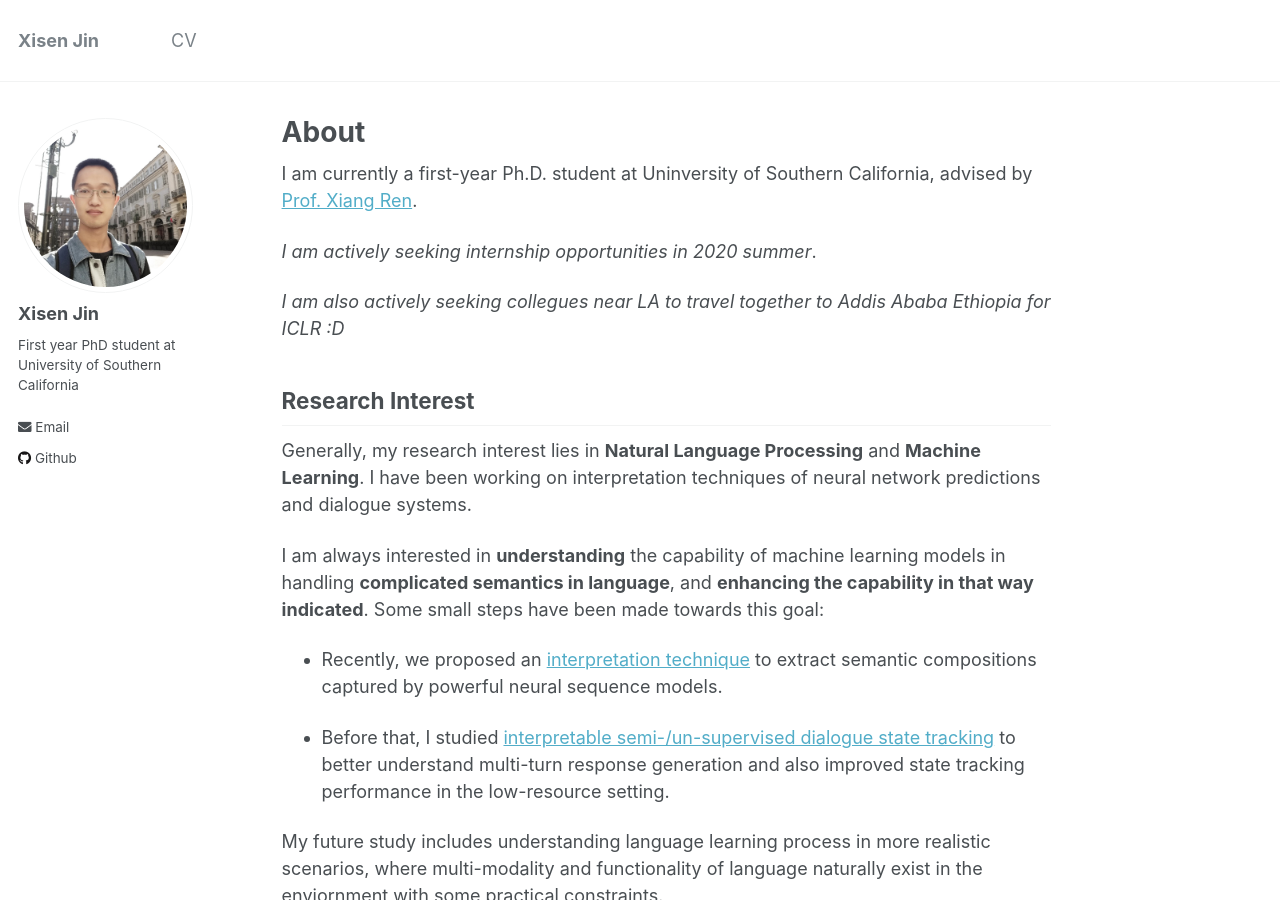
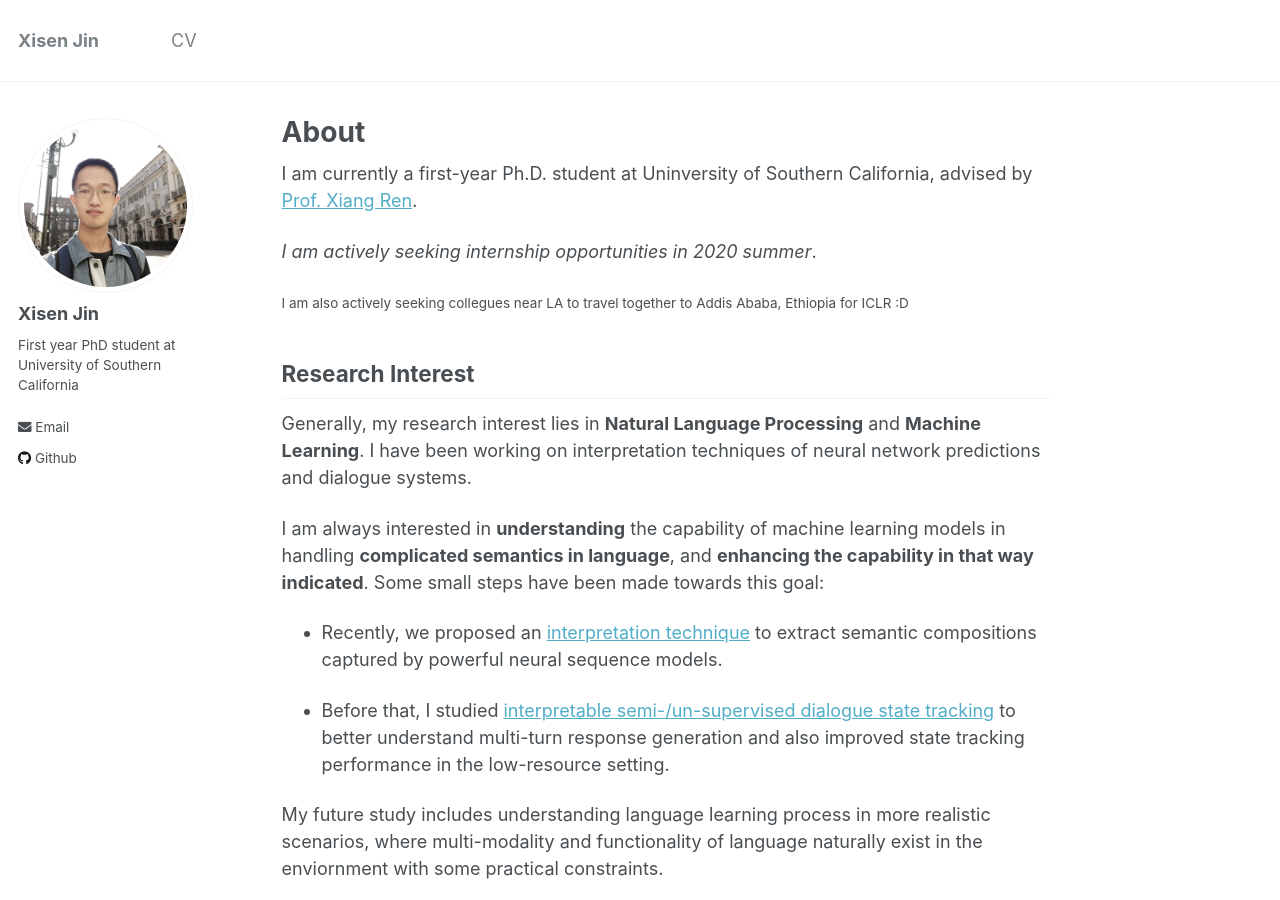
Before and after one commit to AuCson/aucson.github.io, a Jekyll site: the page built from _pages/about.md, in a window 1280 px wide and 900 px high. Built offline with Jekyll 4.4.1, drawn with Linux system fonts in a browser that asks for light colours.

```diff
--- a/_pages/about.md
+++ b/_pages/about.md
@@ -12,7 +12,7 @@ I am currently a first-year Ph.D. student at Uninversity of Southern California,
 
 *I am actively seeking internship opportunities in 2020 summer*.
 
-*I am also actively seeking collegues near LA to travel together to Addis Ababa Ethiopia for ICLR :D*
+<small>I am also actively seeking collegues near LA to travel together to Addis Ababa, Ethiopia for ICLR :D</small>
 
 ## Research Interest
 
```
